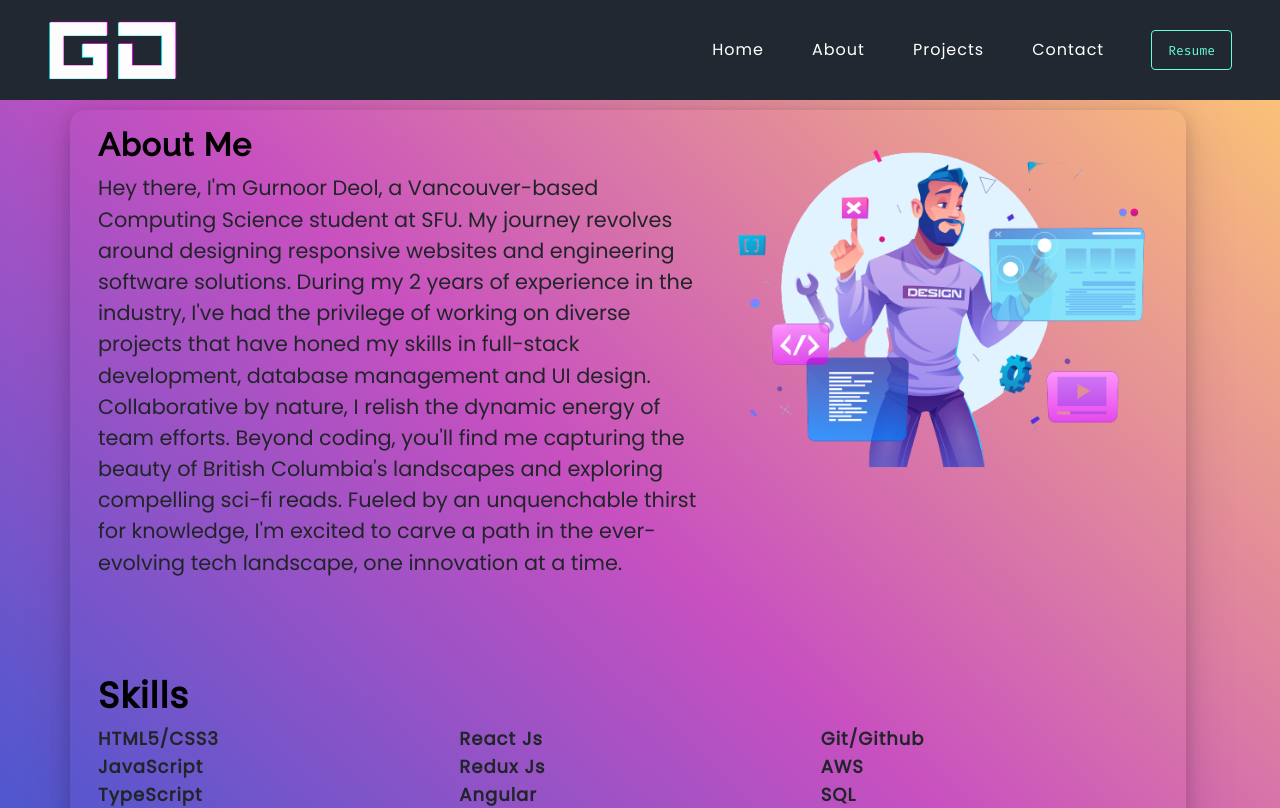
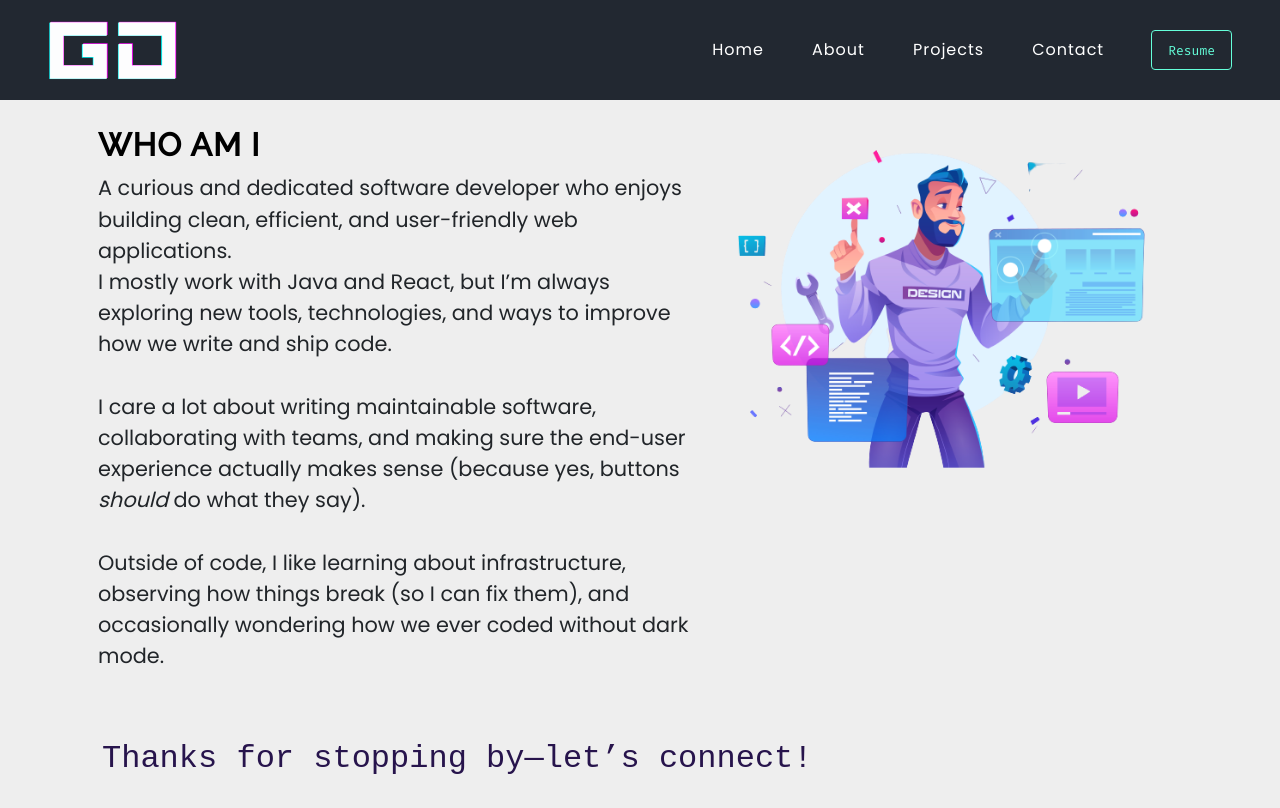
Before and after one commit to Deol7777/portfolio, a React (Create React App) app: page /about in a window 1280 px wide. Shown: the top 808 px of the page. Built offline with nearby package versions, Linux system fonts and the light colour scheme.

Commit message:
about page changes

```diff
--- a/src/components/Aboutpage/Aboutpage.js
+++ b/src/components/Aboutpage/Aboutpage.js
@@ -2,10 +2,11 @@ import React, { useEffect, useRef } from "react";
 import "../../pages/style.css";
 import { Container, Row, Col } from "react-bootstrap";
 import { animate, createScope } from 'animejs';
-
+import { Link } from "react-router-dom";
 function Aboutpage() {
   const root = useRef(null);
   const scope = useRef(null);
+
 
   useEffect(() => {
     scope.current = createScope({ root: root.current }).add(self => {
@@ -33,7 +34,8 @@ function Aboutpage() {
         opacity: [0, 1],
         duration: 600,
         ease: 'out(2)',
-        delay: (el, i) => i * 100 + 1000
+        delay: (el, i) => i * 100 + 1000,
+
       });
 
       // Animate the web image
@@ -46,10 +48,12 @@ function Aboutpage() {
       });
 
       // Create hover animations for skills
-      self.add('hoverSkill', (target, enter = true) => {
+      self.add('hoverSkill', (target, enter = true, index = 0) => {
+        // Calculate rotation based on index: alternate left/right
+        const rotateAmount = (index % 2 === 0 ? 5 : -5);
         animate(target, {
-          scale: enter ? [1, 1.1] : [1.1, 1],
-          rotate: enter ? [0, 5] : [5, 0],
+          scale: enter ? [1, 1.5] : [1.5, 1],
+          rotate: enter ? [0, rotateAmount] : [rotateAmount, 0],
           duration: 300,
           ease: 'out(2)'
         });
@@ -69,17 +73,21 @@ function Aboutpage() {
     return () => scope.current?.revert();
   }, []);
 
-  const handleSkillHover = (e, enter = true) => {
+  const handleSkillHover = (e, enter = true, index = 0) => {
     if (scope.current?.methods?.hoverSkill) {
-      scope.current.methods.hoverSkill(e.target, enter);
+      scope.current.methods.hoverSkill(e.target, enter, index);
     }
   };
 
+  // Flattened skills array
   const skills = [
-    ["HTML5/CSS3", "JavaScript", "TypeScript", "Java", "Python"],
-    ["React Js", "Redux Js", "Angular", "Spring"],
-    ["Git/Github", "AWS", "SQL", "Tailwind CSS", "Bootstrap 5"]
+    "HTML5/CSS3", "JavaScript", "TypeScript", "Java", "Python",
+    "React Js", "Redux Js", "Angular", "Spring",
+    "Git/Github", "AWS", "SQL", "Tailwind CSS", "Bootstrap 5"
   ];
+
+  // Import Link from react-router-dom at the top of your file:
+  // import { Link } from "react-router-dom";
 
   return (
     <div ref={root} className="aboutpagebackground">
@@ -87,45 +95,53 @@ function Aboutpage() {
         <Row className="textbackground">
           <Col md={7}>
             <h3 className="aboutmetext" style={{ opacity: 0 }}>
-              About <span>Me</span>
+              <span>WHO AM I</span>
             </h3>
-            <p className="aboutdetails" style={{ opacity: 0 }}>
-              Hey there, I'm Gurnoor Deol, a Vancouver-based Computing Science
-              student at SFU. My journey revolves around designing responsive
-              websites and engineering software solutions. During my 2 years of
-              experience in the industry, I've had the privilege of working on
-              diverse projects that have honed my skills in full-stack
-              development, database management and UI design. Collaborative by
-              nature, I relish the dynamic energy of team efforts. Beyond
-              coding, you'll find me capturing the beauty of British Columbia's
-              landscapes and exploring compelling sci-fi reads. Fueled by an
-              unquenchable thirst for knowledge, I'm excited to carve a path in
-              the ever-evolving tech landscape, one innovation at a time.
+            <div>
+            <p className="aboutdetails">
+
+  A curious and dedicated software developer who enjoys building clean, efficient, and user-friendly web applications.<br />
+  I mostly work with Java and React, but I’m always exploring new tools, technologies, and ways to improve how we write and ship code.<br /><br />
+
+  I care a lot about writing maintainable software, collaborating with teams, and making sure the end-user experience actually makes sense (because yes, buttons <em>should</em> do what they say).<br /><br />
+
+  Outside of code, I like learning about infrastructure, observing how things break (so I can fix them), and occasionally wondering how we ever coded without dark mode.<br /><br />
+
+
 </p>
+</div>
           </Col>
           <Col md={5}>
             <div className="webimage" style={{ opacity: 0 }}></div>
           </Col>
+        </Row>
+        <p className="aboutdetails">
+          <span id="stoppingBy">
+            {/* Remove default link styling */}
+            <Link to="/contact" style={{ color: "inherit", textDecoration: "none" }}>
+              Thanks for stopping by—let’s connect!
+            </Link>
+          </span>
+        </p>
+        <Row>
+        </Row>
+
+        {/* Skills Section */}
+        <h3 className="aboutmetext" style={{ marginTop: "2rem" }}>
+          Skills
+        </h3>
         <ul className="skilllist pl-0 text-lg">
-            <Row>
-              <h3 className="aboutmetext">Skills</h3>
-              {skills.map((colSkills, colIdx) => (
-                <Col md={4} key={colIdx}>
-                  {colSkills.map((skill, idx) => (
+          {skills.map((skill, index) => (
             <li
               key={skill}
               style={{ opacity: 0 }}
-                      onMouseEnter={(e) => handleSkillHover(e, true)}
-                      onMouseLeave={(e) => handleSkillHover(e, false)}
+              onMouseEnter={(e) => handleSkillHover(e, true, index)}
+              onMouseLeave={(e) => handleSkillHover(e, false, index)}
             >
               {skill}
             </li>
           ))}
-                </Col>
-              ))}
-            </Row>
         </ul>
-        </Row>
       </Container>
     </div>
   );
--- a/src/pages/style.css
+++ b/src/pages/style.css
@@ -52,6 +52,7 @@
     --g-second: #393E46;
     --g-third: #00ADB5;
     --g-fourth: #EEEEEE;
+    --g-purple: rgb(39, 20, 76);
 
   }
 
@@ -281,14 +282,9 @@
   width: 100%;
   height: 100%;
   min-height: 100vh;
-  background-color: #4158d0;
-  background-image: linear-gradient(
-    43deg,
-    #4158d0 0%,
-    #c850c0 46%,
-    #ffcc70 100%
-  );
+  background-color: var(--g-fourth);
   padding-top: 110px;
+  padding-bottom: 60px;
 }
 .textbackground {
   width: 100%;
@@ -296,8 +292,7 @@
   padding: 1rem;
   background-color: transparent;
   border-radius: 15px;
-  box-shadow: rgba(17, 17, 26, 0.1) 0px 4px 16px,
-    rgba(17, 17, 26, 0.1) 0px 8px 24px, rgba(17, 17, 26, 0.1) 0px 16px 56px !important;
+
 }
 .aboutmetext {
   font-size: 2em !important;
@@ -308,7 +303,8 @@
 .aboutmetext span:hover {
   display: inline-block;
   transition: all 500ms;
-  color: #fff;
+  scale: 1.2;
+  color: #5a0f0f;
   animation: vibrate 30ms linear infinite forwards;
 }
 @keyframes vibrate {
@@ -324,19 +320,37 @@
   font-family: "Poppins";
 
 }
+.skilllist {
+  list-style: none;
+  padding: 0;
+  margin: 0;
+
+  /* flex layout so each <li> is only as wide as its content */
+  display: flex;
+  flex-wrap: wrap;
+  gap: 10px;         /* space between items */
+}
+
+/* make each skill shrink-to-fit its content */
 .skilllist li {
-  letter-spacing: 1px;
-  font-family: "Poppins";
+    display: inline-flex
+;
+    align-items: center;
+    justify-content: center;
+    padding: 12px 20px;
+    border: 1px solid black;
+    border-radius: 20px;
+    font-family: "Poppins";
+    letter-spacing: 1px;
+    font-weight: 600;
+    /* transition: transform 0.2s, background 0.2s; */
+    margin: 0 10px;
 }
-.skilllist {
-  font-weight: 600;
-  list-style-type: none;
-  font-family: "Poppins";
-}
+
 .skilllist li:hover {
-  transform: scale(1.05);
-  transition: 5ms;
-  color: #e8e8e8;
+  /* transform: scale(1.05); */
+  background: rgb(39, 20, 76);
+  color: #f0f0f0;
 }
 .webimage {
   max-width: 500px;
@@ -528,3 +542,21 @@ a.socialLink:hover {
     background-color: var(--g-fourth);
     border-radius: 5px;
 }
+
+#stoppingBy {
+    color: var(--g-purple);
+    text-align: right;
+    font-size: 2rem;
+    font-family: monospace;
+    padding: 20px;
+    text-decoration: none;
+}
+#stoppingBy:hover {
+  color: #fff;
+  background: rgba(39, 20, 76, 0.85);
+  border-radius: 12px;
+  box-shadow: 0 0 24px 12px rgba(39, 20, 76, 0.45);
+  /* backdrop-filter: blur(6px); */
+  transition: background 0.3s, box-shadow 0.3s, color 0.3s;
+  cursor: pointer;
+}
```
Also changed, not shown: 1 other file (tests, documents, lock files or other folders). Lines whose indentation alone changed are shown as unchanged.
